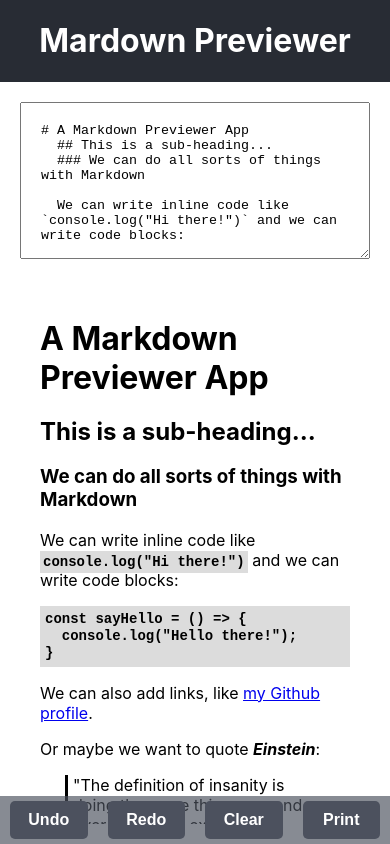
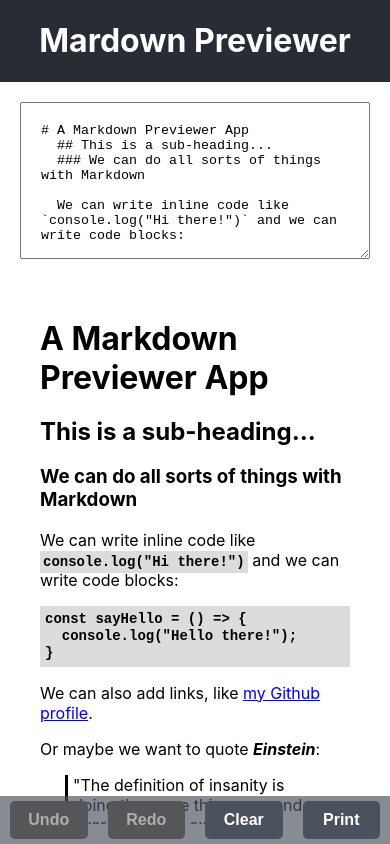
Before and after one commit to japoodev/markdown-previewer, a React (Create React App) app: page / in a window 390 px wide. Built offline with nearby package versions, Linux system fonts and the light colour scheme.

Commit message:
Fixed button error

```diff
--- a/src/index.css
+++ b/src/index.css
@@ -161,5 +161,9 @@ img {
     margin: 5px 10px;
   }
 
-  .btn-mobile:disabled
+  .btn-mobile:disabled{
+    background-color: #555658;
+    color: #aeaeae;
+    cursor: not-allowed;
+  }
 }
```
Also changed, not shown: 1 other file (tests, documents, lock files or other folders).
